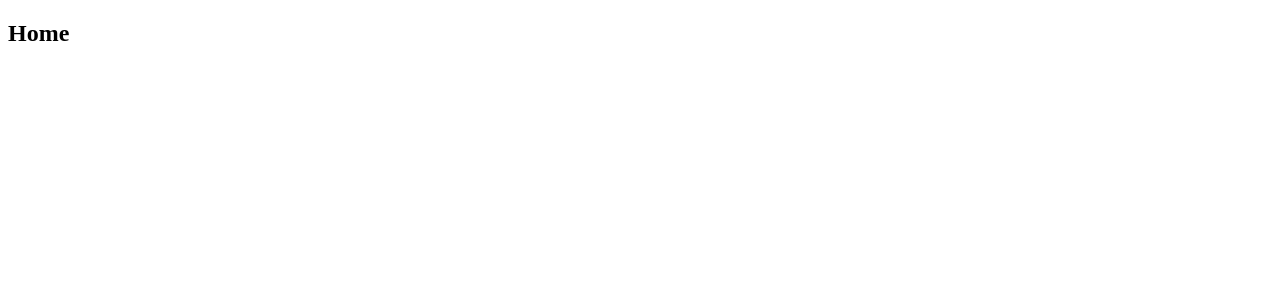
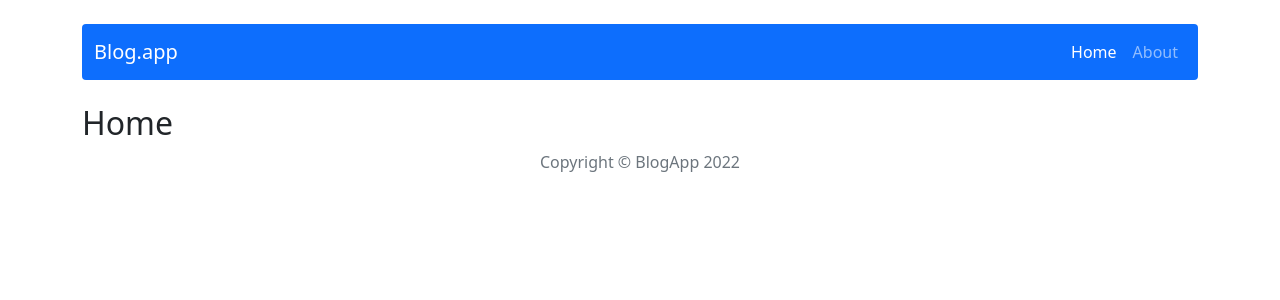
Before and after one commit to dosypinski/blog_app, a React (Create React App) app: page / in a window 1280 px wide. Shown: the top 300 px of the page. Built offline with nearby package versions, Linux system fonts and the light colour scheme.

Commit message:
add NavBar && Footer

```diff
--- a/src/App.js
+++ b/src/App.js
@@ -1,3 +1,4 @@
+import { Container } from "react-bootstrap";
 import { Route, Routes } from "react-router-dom";
 import About from "./components/pages/About/About";
 import Home from "./components/pages/Home/Home";
@@ -5,10 +6,14 @@ import NotFound from "./components/pages/NotFound/NotFound";
 import AddPost from "./components/pages/Post/AddPost/AddPost";
 import EditPost from "./components/pages/Post/EditPost/EditPost";
 import SinglePost from "./components/pages/Post/SinglePost/SinglePost";
+import Footer from "./components/views/Footer/Footer";
+import Header from "./components/views/Header/Header";
 
 const App = () => {
   return (
     <main>
+      <Container>
+        <Header />
         <Routes>
           <Route path="/" element={<Home />} />
           <Route path="/post/:id" element={<SinglePost />} />
@@ -17,6 +22,8 @@ const App = () => {
           <Route path="/about" element={<About />} />
           <Route path="*" element={<NotFound />} />
         </Routes>
+        <Footer />
+      </Container>
     </main>
   );
 };
--- /dev/null
+++ b/src/components/views/Footer/Footer.js
@@ -0,0 +1,9 @@
+const Footer = () => {
+    return (
+        <footer className="text-center text-muted">
+            Copyright &copy; BlogApp 2022
+        </footer>
+    );
+};
+
+export default Footer;
--- /dev/null
+++ b/src/components/views/Header/Header.js
@@ -0,0 +1,9 @@
+import NavBar from "../NavBar/NavBar"
+
+const Header = () => {
+    return (
+        <NavBar />
+    );
+};
+
+export default Header;
--- /dev/null
+++ b/src/components/views/NavBar/NavBar.js
@@ -0,0 +1,18 @@
+import { Container, Nav, Navbar } from "react-bootstrap"
+import { NavLink } from "react-router-dom";
+
+const NavBar = () => {
+    return (
+        <Navbar bg="primary" variant="dark" expand='lg' className='mt-4 mb-4 rounded me-auto'>
+            <Container>
+                <Navbar.Brand as={NavLink} to="/">Blog.app</Navbar.Brand>
+                    <Nav className="justify-content-end">
+                        <Nav.Link as={NavLink} to="/">Home</Nav.Link>
+                        <Nav.Link as={NavLink} to="/about">About</Nav.Link>
+                    </Nav>
+            </Container>
+        </Navbar>
+    );
+};
+
+export default NavBar;
--- a/src/index.js
+++ b/src/index.js
@@ -5,6 +5,7 @@ import store from './redux/store'
 import { createRoot } from 'react-dom/client';
 import {StrictMode} from 'react';
 import { BrowserRouter } from 'react-router-dom';
+import 'bootstrap/dist/css/bootstrap.min.css';
 
 const rootElement = document.getElementById('root');
 const root = createRoot(rootElement);
--- a/src/redux/initialState.js
+++ b/src/redux/initialState.js
@@ -1,5 +1,7 @@
 const inititalState = {
-    posts: [],
+    posts: [
+
+    ],
 };
 
 export default inititalState;
```
Lines whose indentation alone changed are shown as unchanged.
